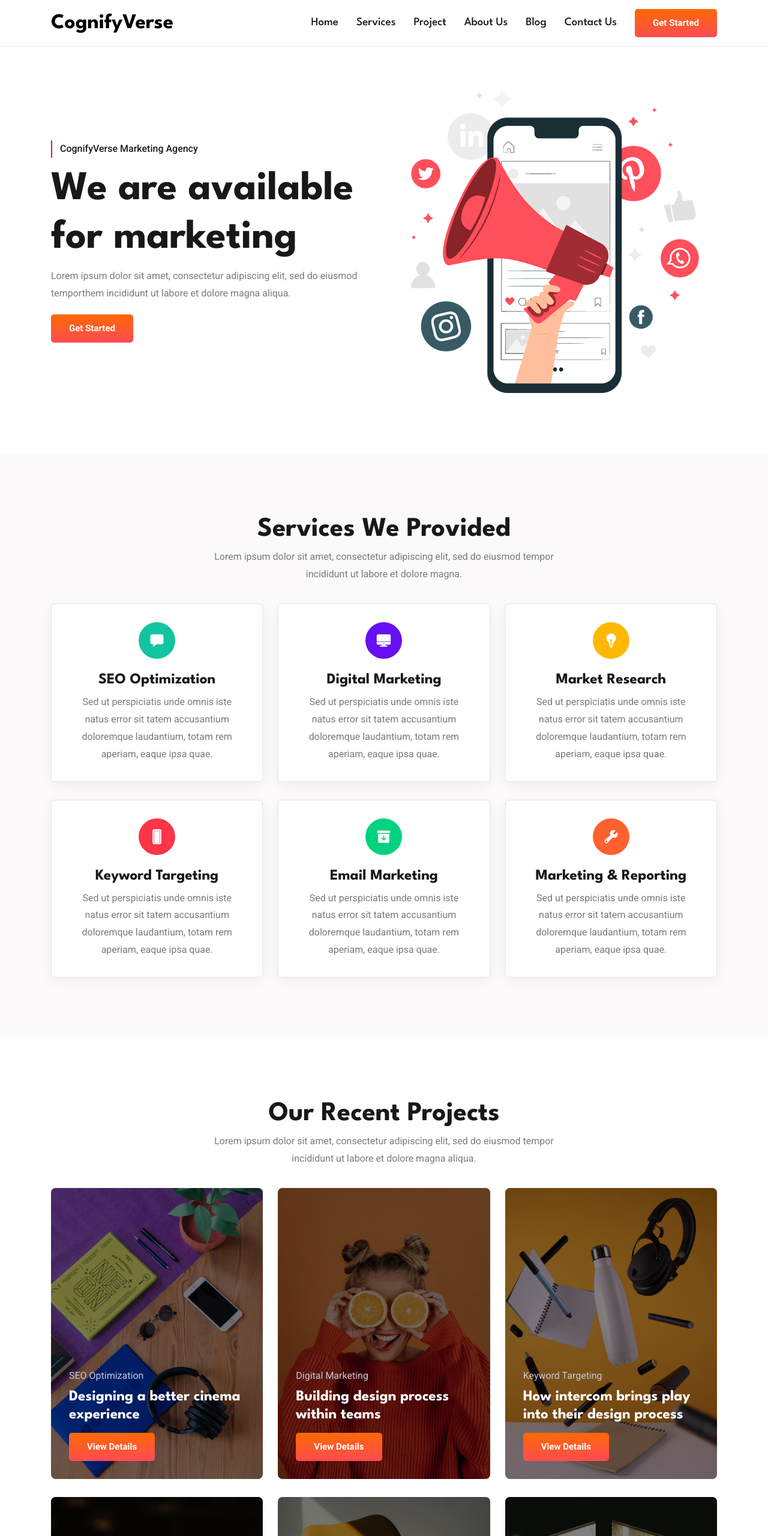
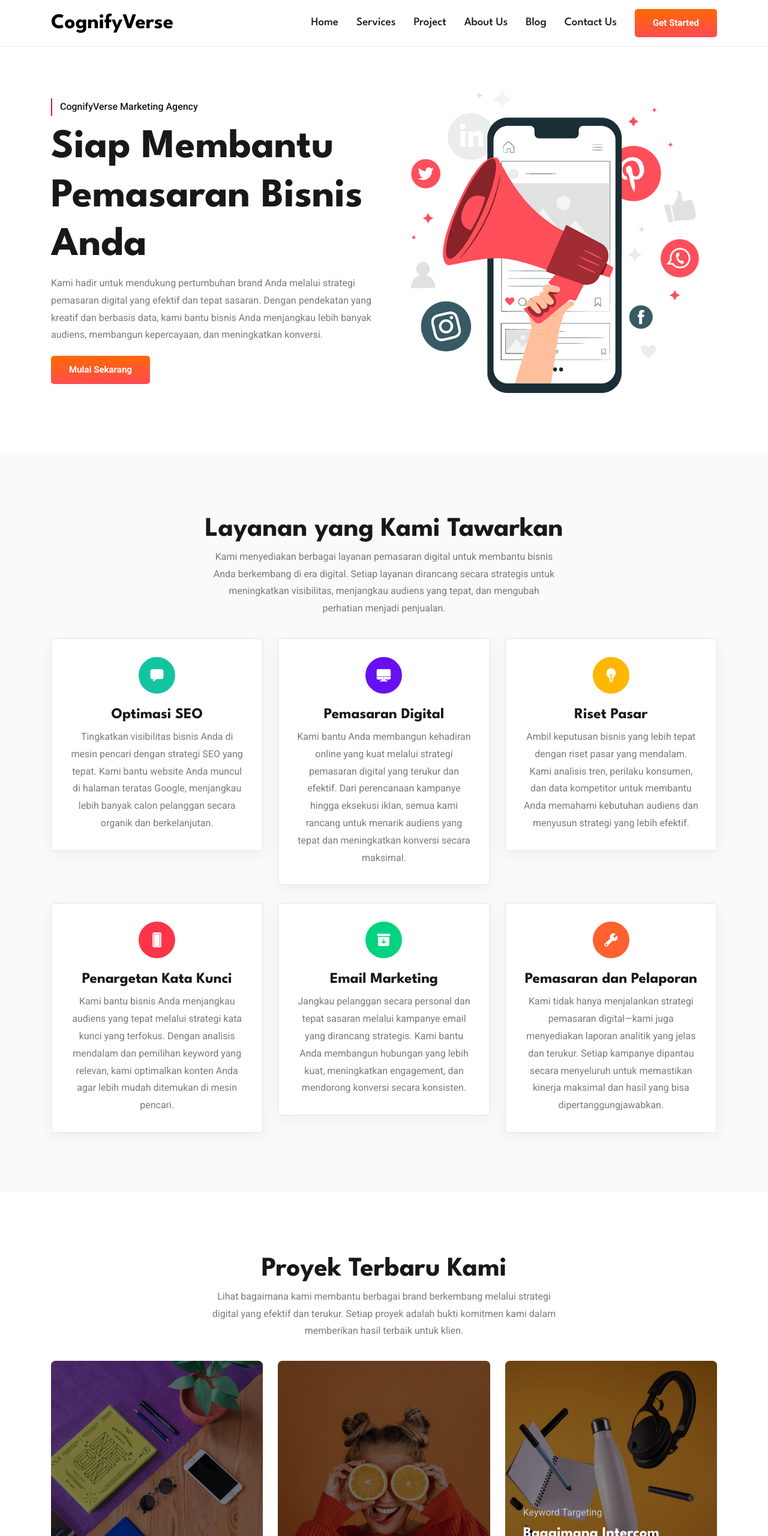
Before and after one commit to Alfiannnn13/agency4, a plain HTML site: page index.html in a window 1280 px wide. Shown: the top 2560 px of the page at 60% size. Drawn offline with nearby package versions, Linux system fonts and the light colour scheme.

Commit message:
Update index.html

```diff
--- a/index.html
+++ b/index.html
@@ -98,15 +98,14 @@
 
             <p class="hero-subtitle">CognifyVerse Marketing Agency</p>
 
-            <h1 class="h1 hero-title">We are available for marketing</h1>
+            <h1 class="h1 hero-title">Siap Membantu Pemasaran Bisnis Anda</h1>
 
             <p class="hero-text">
-              Lorem ipsum dolor sit amet, consectetur adipiscing elit, sed do eiusmod temporthem incididunt ut labore et
-              dolore magna
-              aliqua.
+              Kami hadir untuk mendukung pertumbuhan brand Anda melalui strategi pemasaran digital yang efektif dan tepat sasaran.
+Dengan pendekatan yang kreatif dan berbasis data, kami bantu bisnis Anda menjangkau lebih banyak audiens, membangun kepercayaan, dan meningkatkan konversi.
             </p>
 
-            <a href="#" class="btn btn-primary">Get Started</a>
+            <a href="#" class="btn btn-primary">Mulai Sekarang</a>
 
           </div>
 
@@ -128,11 +127,10 @@
       <section class="section service" id="service" aria-label="service">
         <div class="container">
 
-          <h2 class="h2 section-title">Services We Provided</h2>
+          <h2 class="h2 section-title">Layanan yang Kami Tawarkan</h2>
 
           <p class="section-text">
-            Lorem ipsum dolor sit amet, consectetur adipiscing elit, sed do eiusmod tempor incididunt ut labore et
-            dolore magna.
+            Kami menyediakan berbagai layanan pemasaran digital untuk membantu bisnis Anda berkembang di era digital. Setiap layanan dirancang secara strategis untuk meningkatkan visibilitas, menjangkau audiens yang tepat, dan mengubah perhatian menjadi penjualan.
           </p>
 
           <ul class="grid-list">
@@ -145,13 +143,12 @@
                 </div>
 
                 <h3 class="h3">
-                  <a href="#" class="card-title">SEO Optimization</a>
+                  <a href="#" class="card-title">Optimasi SEO</a>
                 </h3>
 
                 <p class="card-text">
-                  Sed ut perspiciatis unde omnis iste natus error sit tatem accusantium doloremque laudantium, totam rem
-                  aperiam, eaque
-                  ipsa quae.
+
+Tingkatkan visibilitas bisnis Anda di mesin pencari dengan strategi SEO yang tepat. Kami bantu website Anda muncul di halaman teratas Google, menjangkau lebih banyak calon pelanggan secara organik dan berkelanjutan.
                 </p>
 
               </div>
@@ -165,13 +162,11 @@
                 </div>
 
                 <h3 class="h3">
-                  <a href="#" class="card-title">Digital Marketing</a>
+                  <a href="#" class="card-title">Pemasaran Digital</a>
                 </h3>
 
                 <p class="card-text">
-                  Sed ut perspiciatis unde omnis iste natus error sit tatem accusantium doloremque laudantium, totam rem
-                  aperiam, eaque
-                  ipsa quae.
+                  Kami bantu Anda membangun kehadiran online yang kuat melalui strategi pemasaran digital yang terukur dan efektif. Dari perencanaan kampanye hingga eksekusi iklan, semua kami rancang untuk menarik audiens yang tepat dan meningkatkan konversi secara maksimal.
                 </p>
 
               </div>
@@ -185,13 +180,11 @@
                 </div>
 
                 <h3 class="h3">
-                  <a href="#" class="card-title">Market Research</a>
+                  <a href="#" class="card-title">Riset Pasar</a>
                 </h3>
 
                 <p class="card-text">
-                  Sed ut perspiciatis unde omnis iste natus error sit tatem accusantium doloremque laudantium, totam rem
-                  aperiam, eaque
-                  ipsa quae.
+                 Ambil keputusan bisnis yang lebih tepat dengan riset pasar yang mendalam. Kami analisis tren, perilaku konsumen, dan data kompetitor untuk membantu Anda memahami kebutuhan audiens dan menyusun strategi yang lebih efektif.
                 </p>
 
               </div>
@@ -205,13 +198,11 @@
                 </div>
 
                 <h3 class="h3">
-                  <a href="#" class="card-title">Keyword Targeting</a>
+                  <a href="#" class="card-title">Penargetan Kata Kunci</a>
                 </h3>
 
                 <p class="card-text">
-                  Sed ut perspiciatis unde omnis iste natus error sit tatem accusantium doloremque laudantium, totam rem
-                  aperiam, eaque
-                  ipsa quae.
+                  Kami bantu bisnis Anda menjangkau audiens yang tepat melalui strategi kata kunci yang terfokus. Dengan analisis mendalam dan pemilihan keyword yang relevan, kami optimalkan konten Anda agar lebih mudah ditemukan di mesin pencari.
                 </p>
 
               </div>
@@ -229,9 +220,7 @@
                 </h3>
 
                 <p class="card-text">
-                  Sed ut perspiciatis unde omnis iste natus error sit tatem accusantium doloremque laudantium, totam rem
-                  aperiam, eaque
-                  ipsa quae.
+                  Jangkau pelanggan secara personal dan tepat sasaran melalui kampanye email yang dirancang strategis. Kami bantu Anda membangun hubungan yang lebih kuat, meningkatkan engagement, dan mendorong konversi secara konsisten.
                 </p>
 
               </div>
@@ -245,13 +234,11 @@
                 </div>
 
                 <h3 class="h3">
-                  <a href="#" class="card-title">Marketing & Reporting</a>
+                  <a href="#" class="card-title">Pemasaran dan Pelaporan</a>
                 </h3>
 
                 <p class="card-text">
-                  Sed ut perspiciatis unde omnis iste natus error sit tatem accusantium doloremque laudantium, totam rem
-                  aperiam, eaque
-                  ipsa quae.
+                 Kami tidak hanya menjalankan strategi pemasaran digital—kami juga menyediakan laporan analitik yang jelas dan terukur. Setiap kampanye dipantau secara menyeluruh untuk memastikan kinerja maksimal dan hasil yang bisa dipertanggungjawabkan.
                 </p>
 
               </div>
@@ -273,12 +260,10 @@
       <section class="section project" id="project" aria-label="project">
         <div class="container">
 
-          <h2 class="h2 section-title">Our Recent Projects</h2>
+          <h2 class="h2 section-title">Proyek Terbaru Kami</h2>
 
           <p class="section-text">
-            Lorem ipsum dolor sit amet, consectetur adipiscing elit, sed do eiusmod tempor incididunt ut labore et
-            dolore magna
-            aliqua.
+            Lihat bagaimana kami membantu berbagai brand berkembang melalui strategi digital yang efektif dan terukur. Setiap proyek adalah bukti komitmen kami dalam memberikan hasil terbaik untuk klien.
           </p>
 
           <ul class="grid-list">
@@ -296,10 +281,10 @@
                   <p class="card-subtitle">SEO Optimization</p>
 
                   <h3 class="h3">
-                    <a href="#" class="card-title">Designing a better cinema experience</a>
+                    <a href="#" class="card-title">Mendesain Pengalaman Sinema yang Lebih Baik</a>
                   </h3>
 
-                  <a href="#" class="btn btn-primary">View Details</a>
+                  <a href="#" class="btn btn-primary">Lihat Detail</a>
 
                 </div>
 
@@ -319,10 +304,10 @@
                   <p class="card-subtitle">Digital Marketing</p>
 
                   <h3 class="h3">
-                    <a href="#" class="card-title">Building design process within teams</a>
+                    <a href="#" class="card-title">Membangun Proses Desain di Dalam Tim</a>
                   </h3>
 
-                  <a href="#" class="btn btn-primary">View Details</a>
+                  <a href="#" class="btn btn-primary">Lihat Detail</a>
 
                 </div>
 
@@ -342,10 +327,10 @@
                   <p class="card-subtitle">Keyword Targeting</p>
 
                   <h3 class="h3">
-                    <a href="#" class="card-title">How intercom brings play into their design process</a>
+                    <a href="#" class="card-title">Bagaimana Intercom Membawa Unsur Fun ke Dalam Proses Desain Mereka</a>
                   </h3>
 
-                  <a href="#" class="btn btn-primary">View Details</a>
+                  <a href="#" class="btn btn-primary">Lihat Detail</a>
 
                 </div>
 
@@ -365,10 +350,10 @@
                   <p class="card-subtitle">Email Marketing</p>
 
                   <h3 class="h3">
-                    <a href="#" class="card-title">Stuck with to-do list, I created a new app for</a>
+                    <a href="#" class="card-title">Terjebak dengan To-Do List, Saya Ciptakan Aplikasi Baru</a>
                   </h3>
 
-                  <a href="#" class="btn btn-primary">View Details</a>
+                  <a href="#" class="btn btn-primary">Lihat Detail</a>
 
                 </div>
 
@@ -388,10 +373,10 @@
                   <p class="card-subtitle">Marketing & Reporting</p>
 
                   <h3 class="h3">
-                    <a href="#" class="card-title">Examples of different types of sprints</a>
+                    <a href="#" class="card-title">Contoh Berbagai Jenis Sprint</a>
                   </h3>
 
-                  <a href="#" class="btn btn-primary">View Details</a>
+                  <a href="#" class="btn btn-primary">Lihat Detail</a>
 
                 </div>
 
@@ -411,10 +396,10 @@
                   <p class="card-subtitle">Development</p>
 
                   <h3 class="h3">
-                    <a href="#" class="card-title">Redesigning the New York times app</a>
+                    <a href="#" class="card-title">Redesain Aplikasi Portal Berita Digital</a>
                   </h3>
 
-                  <a href="#" class="btn btn-primary">View Details</a>
+                  <a href="#" class="btn btn-primary">Lihat Detail</a>
 
                 </div>
 
@@ -448,23 +433,19 @@
 
           <div class="about-content">
 
-            <h2 class="h2 section-title">About Us</h2>
+            <h2 class="h2 section-title">Tentang Kami</h2>
 
             <p class="section-text">
-              Lorem ipsum dolor sit amet, con se ctetur adipiscing elit. In sagittis eg esta ante, sed viverra nunc
-              tinci dunt nec
-              elei fend et tiram.
+              CognifyVerse hadir sebagai solusi digital terpercaya untuk membantu bisnis membangun koneksi yang lebih baik dengan pelanggan. Kami percaya bahwa komunikasi yang efektif adalah fondasi utama pertumbuhan di era digital. Dengan tim yang berpengalaman dan teknologi canggih, kami terus berinovasi untuk memberikan layanan yang relevan dan berdampak.
             </p>
 
-            <h3 class="h3">Who We Are</h3>
+            <h3 class="h3">Siapa Kami</h3>
 
             <p class="section-text">
-              Sed ut perspiciatis unde omnis iste natus error sit voluptatem accusantium doloremque laudantium, totam
-              rem aperiam,
-              eaque ipsa quae ab illo inventore veritatis et quasi architecto beatae vitae dicta sunt explicabo.
+              Kami adalah tim profesional di bidang teknologi, pemasaran, dan layanan pelanggan yang berkomitmen untuk menghadirkan solusi digital terintegrasi. Visi kami sederhana: membuat komunikasi antara bisnis dan pelanggan menjadi lebih mudah, cepat, dan bermakna.
             </p>
 
-            <h3 class="h3">Our Success</h3>
+            <h3 class="h3">Pencapaian Kami</h3>
 
             <ul class="about-list">
 
@@ -472,7 +453,7 @@
                 <ion-icon name="checkmark-circle" aria-hidden="true"></ion-icon>
 
                 <p class="section-text">
-                  Lorem Ipsum is simply dummy text of the printing and typesetting industry.
+                  Ratusan Proyek Terselesaikan
                 </p>
               </li>
 
@@ -480,9 +461,7 @@
                 <ion-icon name="checkmark-circle" aria-hidden="true"></ion-icon>
 
                 <p class="section-text">
-                  It is a long established fact that a reader will be distracted by the readable content of a page when
-                  looking at its
-                  layout.
+                 Tingkat Kepuasan Klien Tinggi
                 </p>
               </li>
 
@@ -490,21 +469,16 @@
                 <ion-icon name="checkmark-circle" aria-hidden="true"></ion-icon>
 
                 <p class="section-text">
-                  Contrary to popular belief, Lorem Ipsum is not simply random text. It has roots in a piece of
-                  classical Latin
-                  literature.
+                 Pertumbuhan Bisnis Klien Nyata
                 </p>
               </li>
 
             </ul>
 
-            <h3 class="h3">Our Mission</h3>
+            <h3 class="h3">Misi Kami</h3>
 
             <p class="section-text">
-              At vero eos et accusamus et iusto odio dignissimos ducimus qui blanditiis praesentium voluptatum deleniti
-              atque corrupti
-              quos dolores et quas molestias excepturi sint occaecati cupiditate non provident, similique sunt in.
-            </p>
+              Misi kami adalah menjembatani bisnis dan pelanggan melalui teknologi yang cerdas dan mudah digunakan. Kami fokus pada kualitas, transparansi, dan hasil—membantu Anda menciptakan pengalaman pelanggan yang lebih baik, sekaligus mendukung pertumbuhan jangka panjang bisnis Anda.            </p>
 
           </div>
 
@@ -522,11 +496,11 @@
       <section class="section cta" aria-label="cta" style="background-image: url('./assets/images/cta-bg.jpg')">
         <div class="container">
 
-          <p class="cta-subtitle">So What is Next?</p>
+          <p class="cta-subtitle">Apa Langkah Selanjutnya?</p>
 
-          <h2 class="h2 section-title">Are You Ready? Let's get to Work!</h2>
+          <h2 class="h2 section-title">Sudah Siap? Yuk, Mulai Bersama Kami!</h2>
 
-          <a href="#" class="btn btn-secondary">Get Started</a>
+          <a href="#" class="btn btn-secondary">Mulai Sekarang</a>
 
         </div>
       </section>
```
